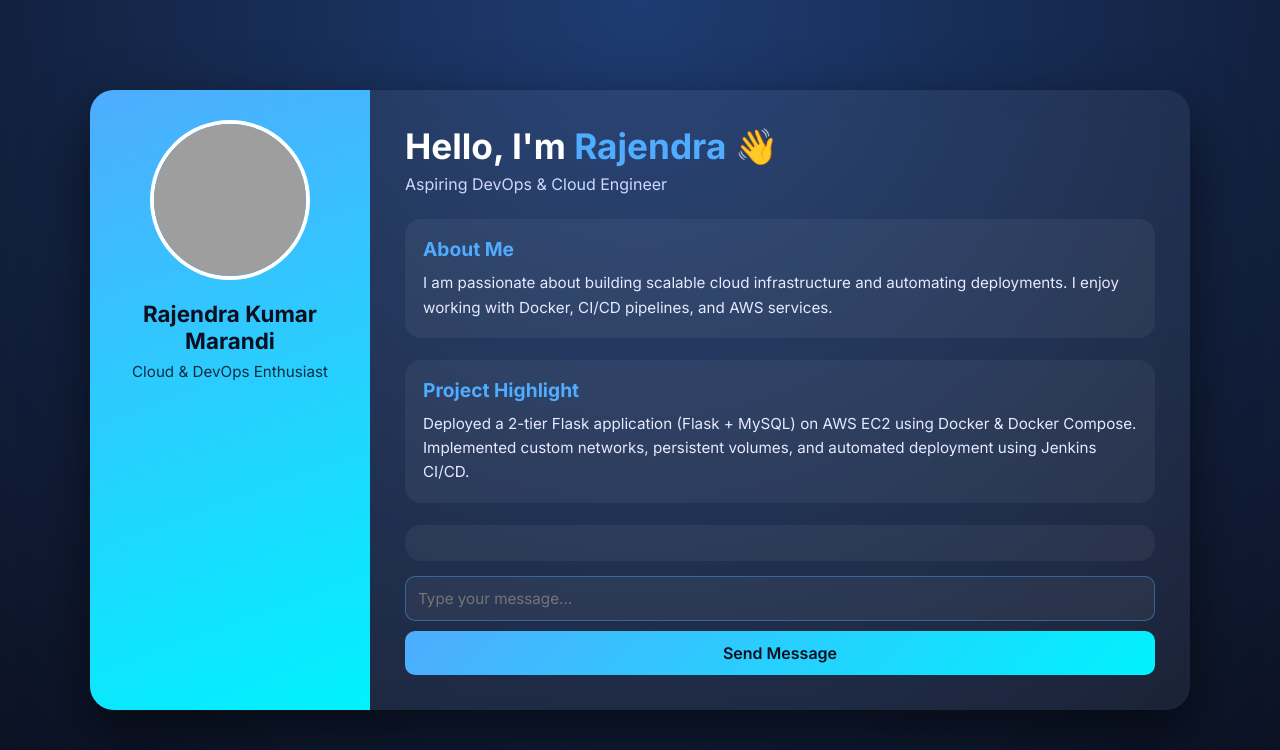
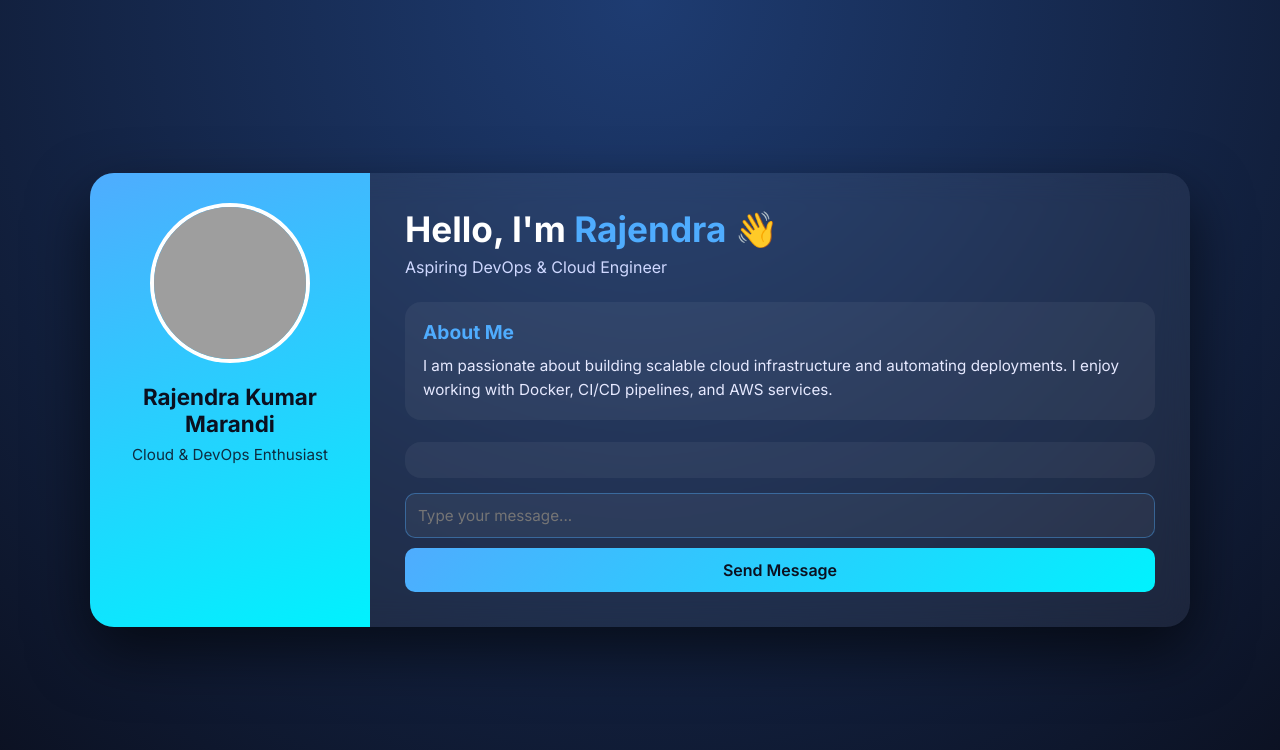
Before and after one commit to rajendrakmr/DevOps-Project-Two-Tier-Flask-App, a Flask app: page / in a window 1280 px wide. Shown: the top 750 px of the page. Run offline with Flask 3, Linux system fonts and the light colour scheme; data that the repository does not hold is empty; some libraries are stand-ins or nearby versions; grey boxes are pictures that could not be loaded.

Commit message:
minor change in apps

```diff
--- a/templates/index.html
+++ b/templates/index.html
@@ -195,13 +195,13 @@
                 </p>
             </div>
 
-            <div class="section">
+            <!-- <div class="section">
                 <h3>Project Highlight</h3>
                 <p>
                     Deployed a 2-tier Flask application (Flask + MySQL) on AWS EC2 using Docker & Docker Compose.
                     Implemented custom networks, persistent volumes, and automated deployment using Jenkins CI/CD.
                 </p>
-            </div>
+            </div> -->
 
             <div class="section messages">
                 {% for message in messages %}
```
